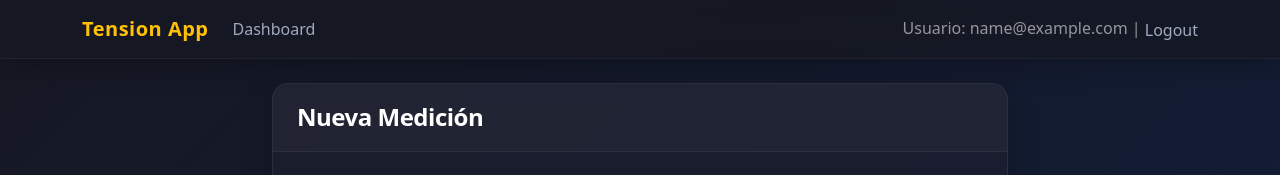
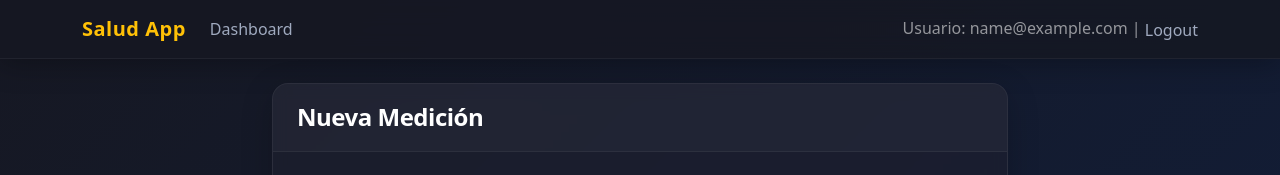
Before and after one commit to kikega/tension, a Django app: page /add/ in a window 1280 px wide. Shown: the top 175 px of the page. Run offline with Django 5.2, Linux system fonts and the light colour scheme; the visitor is signed in with stand-in values (Sample User, id 1).

Commit message:
Modificado Titulo aplicacion

```diff
--- a/templates/base.html
+++ b/templates/base.html
@@ -4,7 +4,7 @@
     <meta charset="utf-8">
     <meta name="viewport" content="width=device-width, initial-scale=1">
     <title>
-      {% block title %}Tension App{% endblock %}
+      {% block title %}Salud App{% endblock %}
     </title>
     <link href="https://cdn.jsdelivr.net/npm/bootstrap@5.3.2/dist/css/bootstrap.min.css"
           rel="stylesheet"
@@ -17,7 +17,7 @@
   <body class="{% block body_class %}{% endblock %}">
     <nav class="navbar navbar-expand-lg navbar-dark navbar-glass mb-4">
       <div class="container">
-        <a class="navbar-brand" href="/">Tension App</a>
+        <a class="navbar-brand" href="/">Salud App</a>
         <button class="navbar-toggler"
                 type="button"
                 data-bs-toggle="collapse"
```
